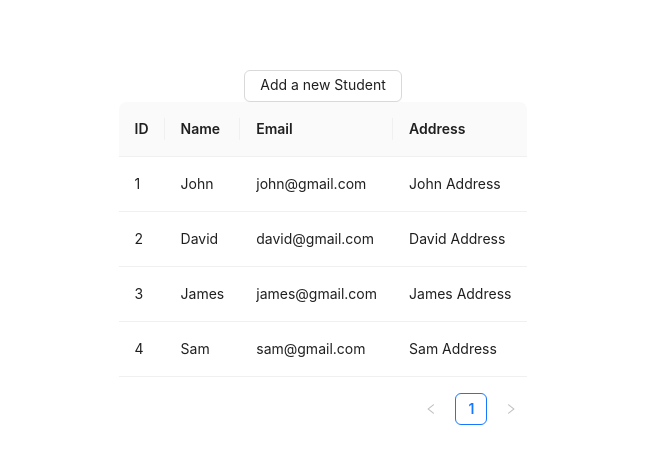
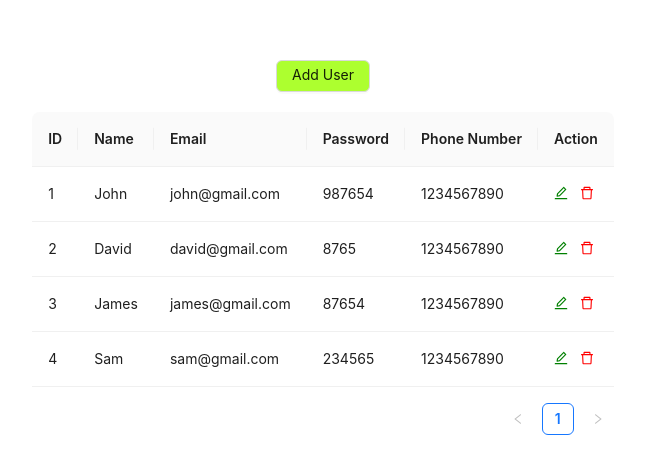
Before and after one commit to AbduselamNur/crud_app, a React (Create React App) app in the folder ui/: page / in a window 1280 px wide. Shown: the part 145-618 px from the top of the page, without its empty margins (317-962 px from the left). Built offline with nearby package versions, Linux system fonts and the light colour scheme.

Commit message:
ui complete

```diff
--- a/ui/src/App.tsx
+++ b/ui/src/App.tsx
@@ -1,33 +1,38 @@
 import "antd/dist/reset.css";
 import "./App.css";
-import { Button, Table, Modal, Input } from "antd";
+import { Button, Table} from "antd";
 import { useState } from "react";
+import {EditOutlined, DeleteOutlined} from "@ant-design/icons";
 
 function App() {
-  const [dataSource, setDataSource] = useState([
+  const [dataSource] = useState([
     {
       id: 1,
       name: "John",
       email: "john@gmail.com",
-      address: "John Address",
+      password: 987654,
+      phone: 1234567890,
     },
     {
       id: 2,
       name: "David",
       email: "david@gmail.com",
-      address: "David Address",
+      password: 8765,
+      phone: 1234567890,
     },
     {
       id: 3,
       name: "James",
       email: "james@gmail.com",
-      address: "James Address",
+      password: 87654,
+      phone: 1234567890,
     },
     {
       id: 4,
       name: "Sam",
       email: "sam@gmail.com",
-      address: "Sam Address",
+      password: 234565,
+      phone: 1234567890,
     },
   ]);
   const columns = [
@@ -48,14 +53,29 @@ function App() {
     },
     {
       key: "4",
-      title: "Address",
-      dataIndex: "address",
+      title: "Password",
+      dataIndex: "password",
     },
+    {
+      key: "5",
+      title: "Phone Number",
+      dataIndex: "phone",
+    },
+    {
+      key: "6",
+      title: "Action",
+      render: () => (
+        <>
+          <EditOutlined style={{color: "green"}}/>
+          <DeleteOutlined style={{ color: "red", marginLeft: 12}}/>
+        </>
+      ),
+    }
   ];
   return (
     <div className="App">
       <header className="App-header">
-        <Button>Add a new Student</Button>
+        <Button style={{background: "greenyellow", marginBottom: 20}}>Add User</Button>
         <Table columns={columns} dataSource={dataSource}></Table>
       </header>
     </div>
```
